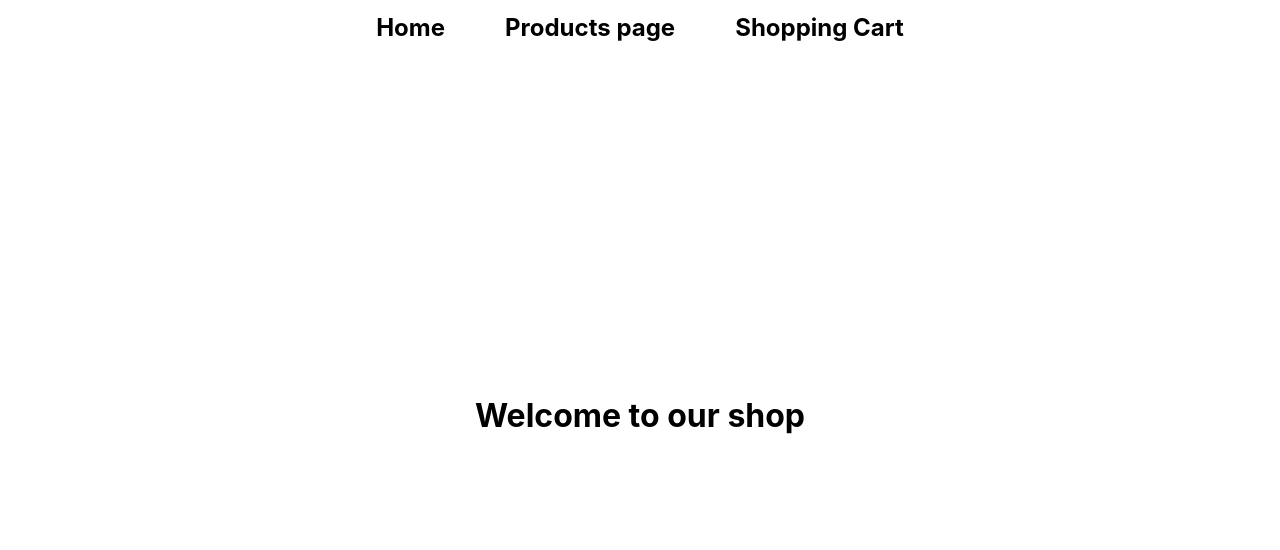
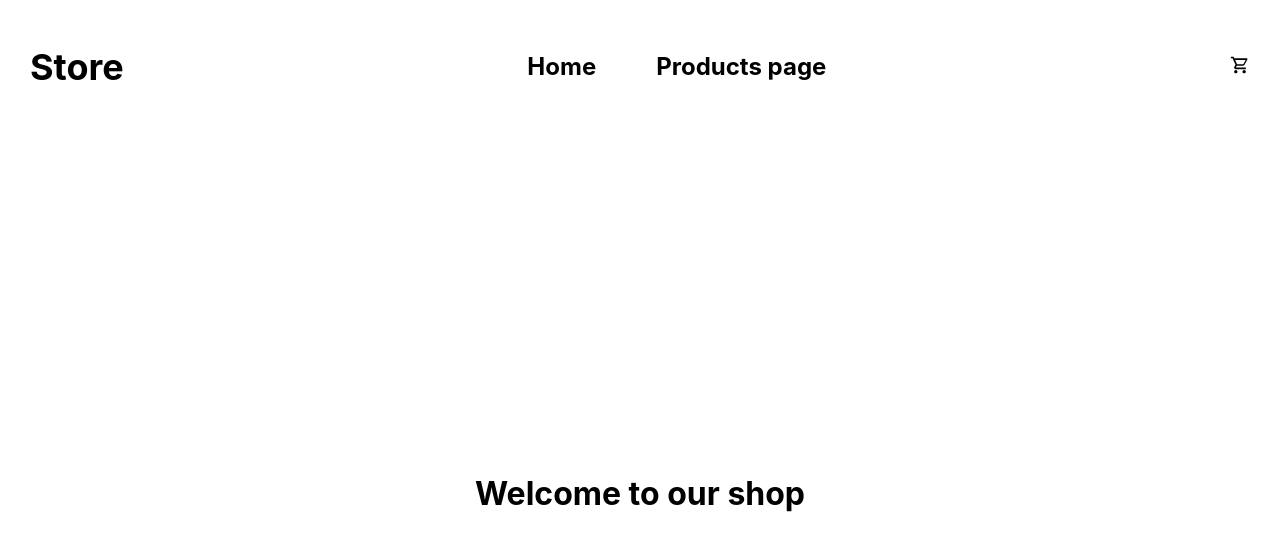
Before and after one commit to fanboy-coder/TOP-shopping-cart, a React (Vite) app: page / in a window 1280 px wide. Shown: the top 550 px of the page. Built offline with nearby package versions, Linux system fonts and the light colour scheme; no server answers.

Commit message:
Some minor CSS tweaks.

```diff
--- a/src/App.css
+++ b/src/App.css
@@ -29,6 +29,13 @@ li {
 body{
 	overflow-x: hidden;
 }
+
+.icon {
+	fill:black;
+	height: 20px;
+	width: 20px;
+}
+
 
 /* buttons */
 .cart-button {
@@ -89,20 +96,38 @@ body{
   cursor: auto;
 }
 
+.quantity-button {
+	display: flex;
+}
+
 /* mobile styles */
 
 .navbar {
-	display: grid;
 	background-color: white;
 	font-weight: bold;
 	font-size: 1.5em;
-	margin: 0;
+	margin: 0 20px;
 	padding: 10px;
 	gap: 60px;
 	color: black;
 	align-items: center;
 	justify-content: center;
 	display: flex;
+}
+
+.left-item {
+	order: 1;
+	margin-right: auto;
+}
+
+.center-item {
+	order: 2;
+	text-align: center;
+}
+
+.right-item {
+	order: 3;
+	margin-left: auto;
 }
 
 .grid {
@@ -141,7 +166,7 @@ body{
 }
 
 .item-box * {
-	margin: 20px 20px;
+	margin: 10px 20px;
 }
 
 .item-description {
--- a/src/layouts/RootLayout.jsx
+++ b/src/layouts/RootLayout.jsx
@@ -6,14 +6,17 @@ export default function RootLayout() {
 			<header>
 				<nav>
 					<ul className='navbar'>
-						<li>
+						<li className="left-item">
+							<h1>Store</h1>
+						</li>
+						<li className="center-item">
 							<NavLink to="/" className='link'>Home</NavLink>
 						</li>
-						<li>
+						<li className="center-item">
 							<NavLink to="products" className='link'>Products page</NavLink>
 						</li>
-						<li>
-							<NavLink to="shopping-cart" className='link'>Shopping Cart</NavLink>
+						<li className="right-item">
+							<NavLink to="shopping-cart" className='link'><img className="icon" src="./src/assets/icons/cart-outline.svg"/></NavLink>
 						</li>
 					</ul>
 				</nav>
```
Also changed, not shown: src/assets/icons/cart-outline.svg (added).
